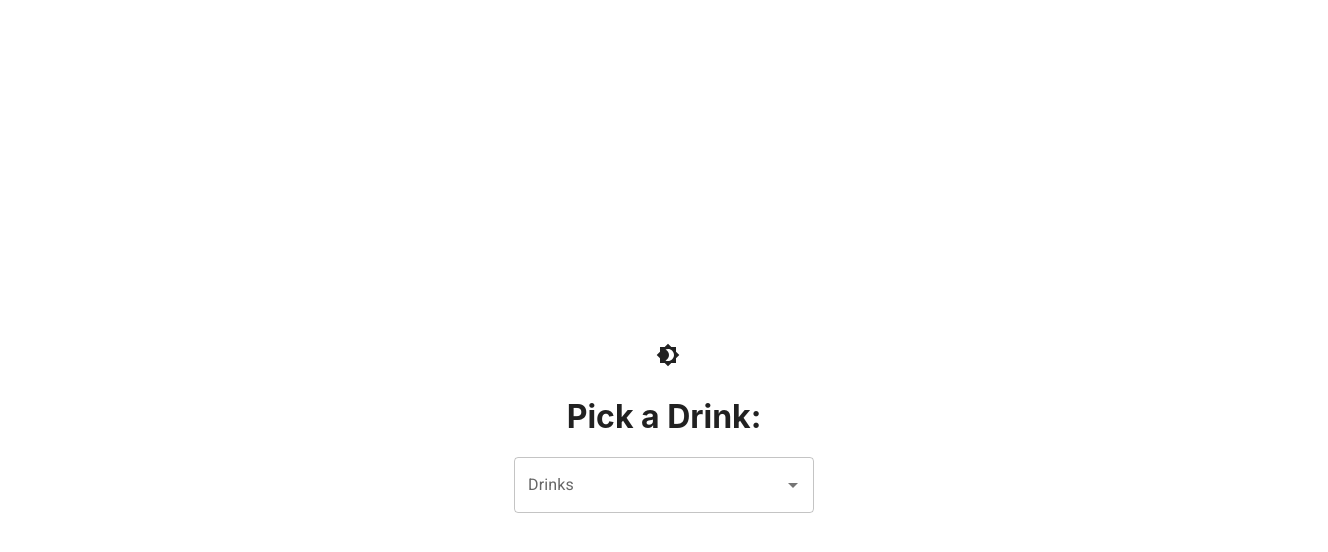
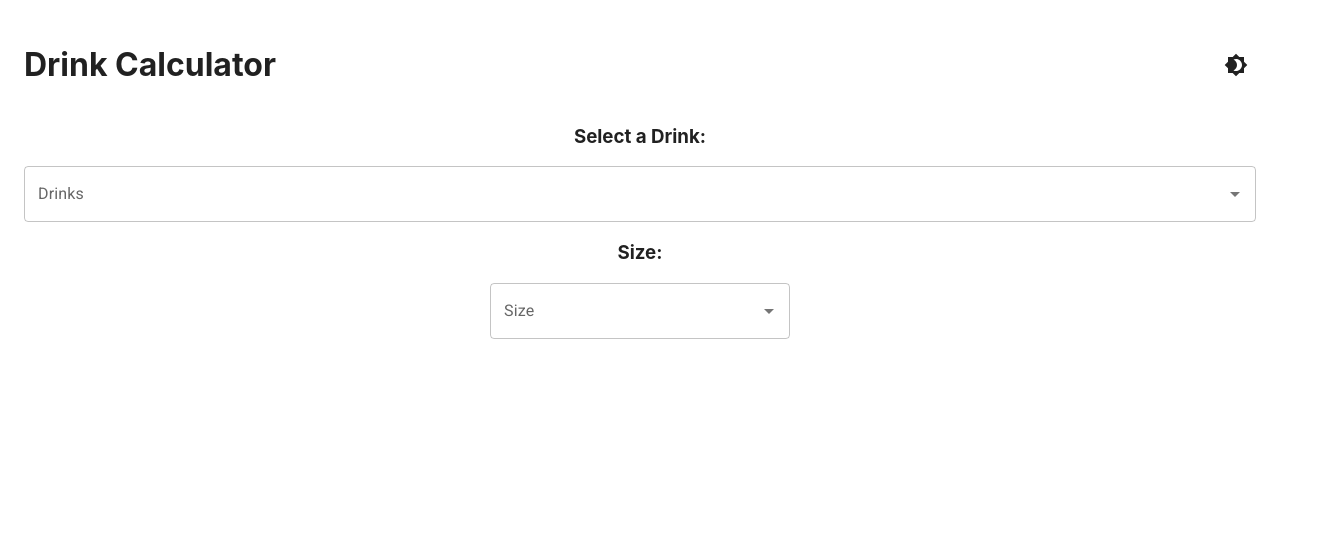
Before and after one commit to violaou/coffeecal, a React (Create React App) app in the folder app/: page /startDrink in a window 1280 px wide. Shown: the top 552 px of the page, 1328 px wide, since content can reach past the window. Built offline with nearby package versions, Linux system fonts and the light colour scheme.

Commit message:
material UI implementation with theme support

```diff
--- a/app/src/App.scss
+++ b/app/src/App.scss
@@ -1,11 +1,26 @@
 .App {
   text-align: center;
+  width: 100%;
+  .app-slide {
+    flex-direction: column;
+    display: flex;
+    align-items: center;
+    .drink-label {
+      width: 100%;
+    }
+  }
 }
 
 a {
   text-decoration: none;
 }
 
+.titlebar {
+  display: flex;
+  justify-content: space-between;
+  align-items: center;
+  width: 100%;
+}
 // .app-slide {
 //   background-color: #282c34;
 //   min-height: 100vh;
--- a/app/src/App.tsx
+++ b/app/src/App.tsx
@@ -32,21 +32,15 @@ const ThemeBtn = () => {
 export default function ToggleColorMode() {
   const prefersDarkMode = useMediaQuery('(prefers-color-scheme: dark)');
   const [mode, setMode] = React.useState<'light' | 'dark'>(prefersDarkMode ? 'dark' : 'light');
-  const colorMode = React.useMemo(
-    () => ({
-      toggleColorMode: () => {
-        setMode((prevMode) => (prevMode === 'light' ? 'dark' : 'light'));
-      },
-    }),
-    [],
-  );
+  const colorMode = React.useMemo(() => ({
+    toggleColorMode: () => {
+      setMode((prevMode) => (prevMode === 'light' ? 'dark' : 'light'));
+    },
+  }),
+  []);
 
   const theme = React.useMemo(
-    () => createTheme({
-      palette: {
-        mode,
-      },
-    }),
+    () => createTheme({ palette: { mode } }),
     [mode],
   );
 
@@ -56,8 +50,8 @@ export default function ToggleColorMode() {
         <Box
           sx={{
             display: 'flex',
-            width: '100vw',
-            height: '100vh',
+            width: 'inherit',
+            height: 'inherit',
             flexDirection: 'column',
             alignItems: 'center',
             justifyContent: 'center',
@@ -67,7 +61,11 @@ export default function ToggleColorMode() {
             p: 3,
           }}
         >
-          <ThemeBtn />
+          <div className="titlebar">
+            <h1>Drink Calculator</h1>
+            <ThemeBtn />
+
+          </div>
           <Switch>
             <Route path="/" exact component={HomePage} />
             <Route path="/startDrink" exact component={DrinkList} />
--- a/app/src/drinks.d.ts
+++ b/app/src/drinks.d.ts
@@ -1,5 +1,5 @@
 type DrinkSize =
-    | 'Short'
+    'Short'
     | 'Tall'
     | 'Grande'
     | 'Venti'
--- a/app/src/pages/drinkList.tsx
+++ b/app/src/pages/drinkList.tsx
@@ -1,31 +1,130 @@
+/* eslint-disable no-else-return */
 /* eslint-disable react/jsx-props-no-spreading */
 import { Autocomplete, TextField } from '@mui/material';
 import * as React from 'react';
 import drinkJSON from '../assets/data/drinks.json';
 
+let fraps: string[];
+let coffee: string[];
+let tea: string[];
+let hotDrinks: string[];
+let coldCoffee: string[];
+let coldTea: string[];
+let coldDrinks: string[];
+
+const size: DrinkSize[] = [
+  'Short',
+  'Tall',
+  'Grande',
+  'Venti',
+  'Trenta',
+  'Solo',
+  'Doppio',
+  'Triple',
+  'Quad',
+];
+
+function sortAlphabetically(strList: string[]) {
+  return strList.sort((a, b) => -b.localeCompare(a));
+}
+
+function sortCategories(drinkNames: string[]): string[] {
+  // blended beverage
+  fraps = sortAlphabetically(drinkNames.filter((name) => name.includes('Blended')));
+  // iced and cold
+  coldCoffee = sortAlphabetically(drinkNames.filter((name) => (name.includes('Cold Brew')
+    || name.includes('Iced Caffè Americano')
+    || name.includes('Nitro')
+    || (name.includes('Iced') && name.includes('Coffee'))
+    || name.includes('Shaken Espresso')
+    || (name.includes('Iced') && name.includes('Flat White'))
+    || (name.includes('Iced') && !name.includes('Tea') && name.includes('Latte'))
+    || (name.includes('Iced') && name.includes('Macchiato'))
+    || (name.includes('Iced') && name.includes('Mocha')))
+  && !name.includes('Blended')));
+
+  coldTea = sortAlphabetically(drinkNames.filter((name) => (name.includes('Iced')
+    && name.includes('Tea')) && !name.includes('Blended')));
+
+  coldDrinks = sortAlphabetically(drinkNames.filter((name) => (name.includes('Refreshers')
+    || name.includes('Milk')
+    || name.includes('Lemonade'))
+    && !name.includes('Blended')
+    && !name.includes('Iced')
+    && !name.includes('Tea')
+    && !name.includes('Steamed')));
+
+  // hot
+  coffee = sortAlphabetically(drinkNames.filter((name) => !name.includes('Iced') && !name.includes('Cold') && !name.includes('Tea') && !name.includes('Blended') && (name.includes('Brewed Coffee')
+    || name.includes('Caffè')
+    || name.includes('Caffè Americano')
+    || name.includes('Cappucino')
+    || name.includes('Espresso Con Panna')
+    || name.includes('Flat White')
+    || (name === 'Espresso')
+    || name.includes('Latte')
+    || name.includes('Macchiato')
+    || name.includes('Mocha'))));
+  tea = sortAlphabetically(drinkNames.filter((name) => !name.includes('Iced') && !name.includes('Blended') && (name.includes('Tea')
+    || name.includes('Mint')
+    || name.includes('Tranquility'))));
+  hotDrinks = sortAlphabetically(drinkNames.filter((name) => name.includes('Hot Chocolate')
+      || name.includes('Steam')
+      || name.includes('Cremè')));
+
+  const res = fraps.concat(coffee, tea, hotDrinks, coldCoffee, coldTea, coldDrinks);
+  return res;
+}
+
+function categories(drink: string): string {
+  if (fraps.includes(drink)) {
+    return 'Frappuccinos';
+  } else if (coffee.includes(drink)) {
+    return 'Hot Coffee';
+  } else if (tea.includes(drink)) {
+    return 'Hot Tea';
+  } else if (hotDrinks.includes(drink)) {
+    return 'Hot Drinks';
+  } else if (coldCoffee.includes(drink)) {
+    return 'Cold Coffee';
+  } else if (coldTea.includes(drink)) {
+    return 'Cold Tea';
+  } else if (coldDrinks.includes(drink)) {
+    return 'Cold Drinks';
+  }
+  return 'Other Drinks';
+}
+
 const list = drinkJSON;
-const drinkNames = list.map((drink) => drink.name);
+const uniqueNames = sortCategories(Array.from(
+  new Set(list.map((drink) => drink.name)),
+));
 
 export const DrinkList = () => (
   <div className="App">
     <div className="app-slide">
-      <h1>Pick a Drink:</h1>
+      <h3>Select a Drink:</h3>
       <Autocomplete
         disablePortal
+        selectOnFocus
+        disableClearable
+        autoComplete
+        className="drink-label"
         id="combo-box-demo"
-        options={drinkNames}
-        sx={{ width: 300 }}
+        options={uniqueNames}
+        groupBy={categories}
         renderInput={(params) => <TextField {...params} label="Drinks" />}
       />
-      {list.map((drink, index) => (
-        <div key={`${drink.name}+${index}`}>
-          {/* {`name: ${drink.name} `} */}
-          {/* {`size: ${drink.size} `}
-          {`whip: ${drink.whip} `}
-          {`milk: ${drink.milk} `}
-          {`kcal: ${drink.kcal} `} */}
-        </div>
-      ))}
+      <h3>Size:</h3>
+      <Autocomplete
+        disablePortal
+        selectOnFocus
+        disableClearable
+        autoComplete
+        options={size}
+        sx={{ width: 300 }}
+        renderInput={(params) => <TextField {...params} label="Size" />}
+      />
     </div>
   </div>
 );
--- a/app/src/pages/homePage.tsx
+++ b/app/src/pages/homePage.tsx
@@ -8,7 +8,6 @@ export default class HomePage extends Component {
     return (
       <div className="App">
         <div className="app-slide">
-          <h3>CoffeeCal</h3>
           <Link to="/startDrink">
             <Button variant="outlined" className="text-btn">start</Button>
           </Link>
```
